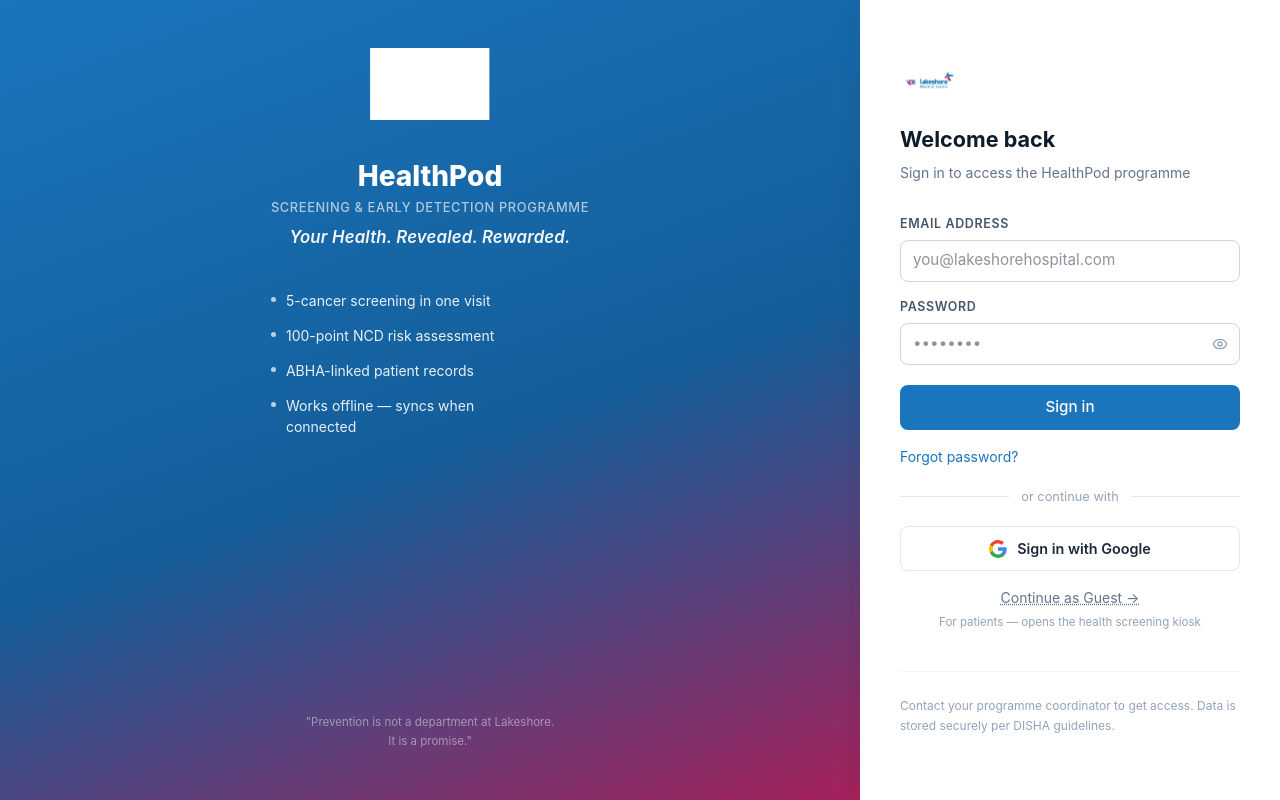
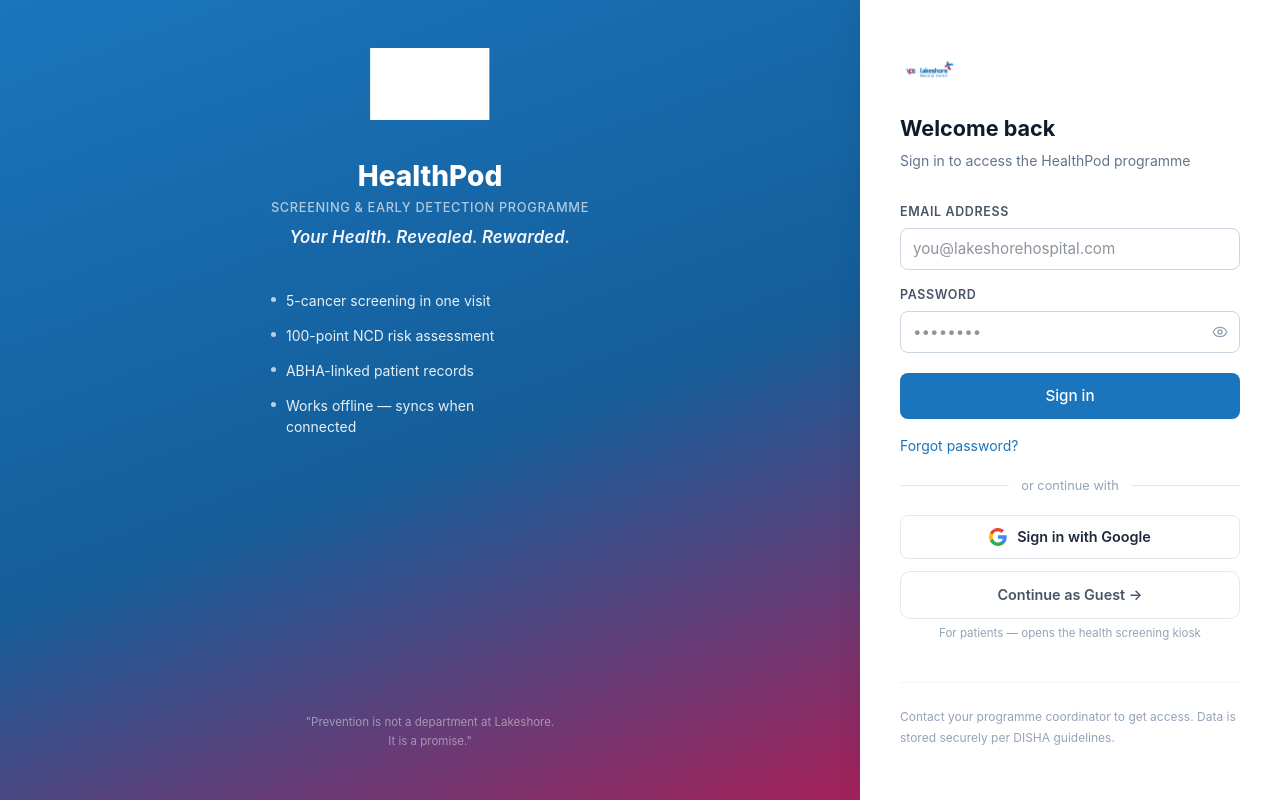
Before and after one commit to sameeraj89/vpslakeshore_healthpod, a React (Vite) app: page / in a window 1280 px wide. Built offline with nearby package versions, Linux system fonts and the light colour scheme; no server answers.

Commit message:
style(design): FINDING-001 — Guest button 21px→48px full-width touch target

```diff
--- a/src/pages/Login.jsx
+++ b/src/pages/Login.jsx
@@ -177,20 +177,25 @@
             </button>
 
             {/* Guest / kiosk access */}
-            <div style={{ textAlign: 'center', marginTop: '1rem' }}>
+            <div style={{ marginTop: '0.75rem' }}>
               <button
                 type="button"
                 onClick={handleGuest}
                 disabled={guestLoading}
                 style={{
-                  background: 'none', border: 'none', cursor: guestLoading ? 'wait' : 'pointer',
-                  color: '#64748b', fontSize: '0.875rem', padding: 0,
-                  textDecoration: 'underline', textDecorationStyle: 'dotted',
+                  width: '100%', padding: '0.75rem 1rem',
+                  background: 'transparent',
+                  border: '1.5px solid #e2e8f0',
+                  borderRadius: 10,
+                  cursor: guestLoading ? 'wait' : 'pointer',
+                  color: '#475569', fontSize: '0.9rem', fontWeight: 600,
+                  minHeight: 48,
+                  display: 'flex', alignItems: 'center', justifyContent: 'center', gap: '0.4rem',
                 }}
               >
                 {guestLoading ? 'Opening kiosk…' : 'Continue as Guest →'}
               </button>
-              <div style={{ fontSize: '0.72rem', color: '#94a3b8', marginTop: '0.25rem' }}>
+              <div style={{ fontSize: '0.72rem', color: '#94a3b8', marginTop: '0.375rem', textAlign: 'center' }}>
                 For patients — opens the health screening kiosk
               </div>
             </div>
```
